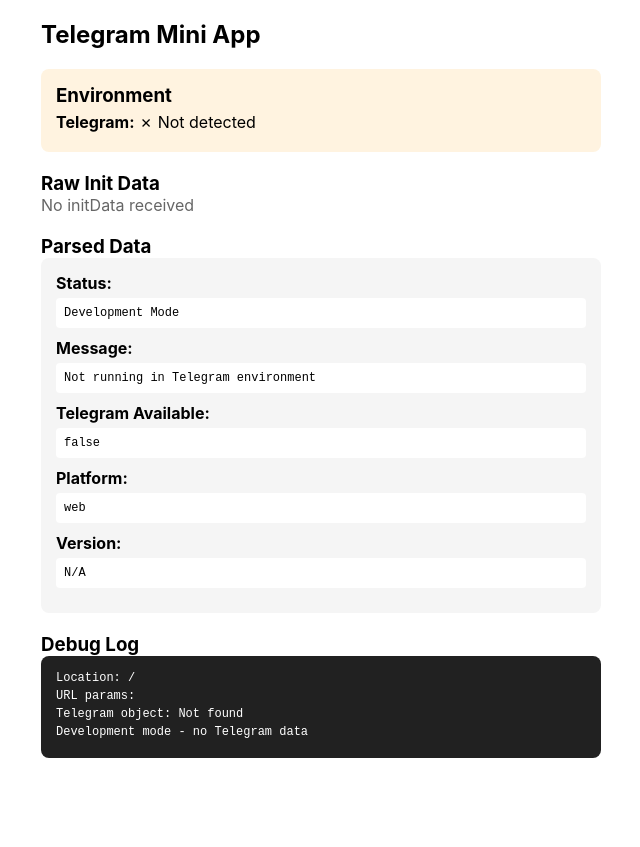
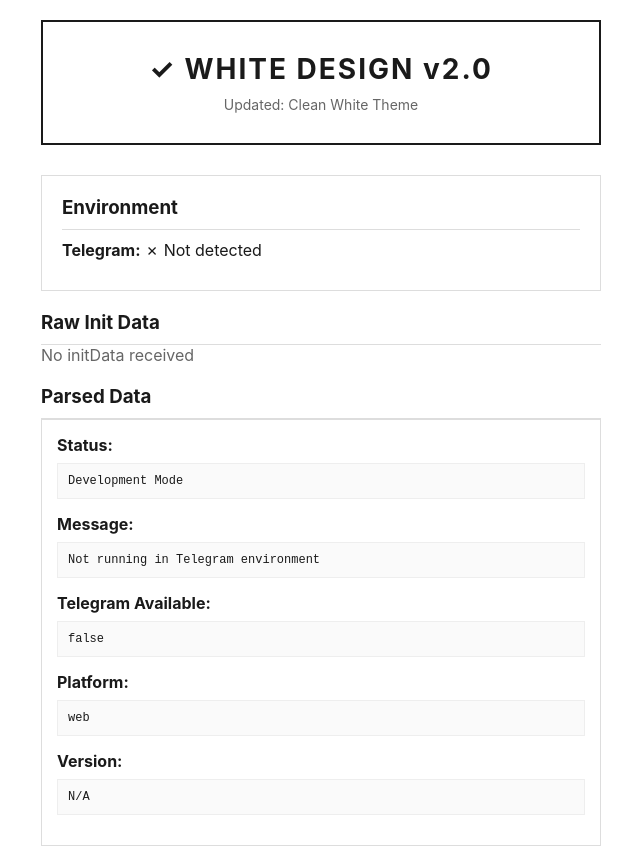
Before and after one commit to Nookler1988/miniapptg2026, a Next.js app: page / in a window 1280 px wide. Shown: the top 847 px of the page, without its empty margins (319-959 px from the left). Before the commit the page ends 800 px from the top, so only its background shows below. Built offline with nearby package versions, Linux system fonts and the light colour scheme.

Commit message:
Update design to white theme
- Changed background to pure white (#ffffff)
- Removed all colored backgrounds, replaced with borders
- Clean minimal design with black text
- Added WHITE DESIGN v2.0 header to indicate update
- Simplified visual hierarchy

```diff
--- a/pages/index.js
+++ b/pages/index.js
@@ -17,7 +17,6 @@
       debugLog.push(`Location: ${window.location.pathname}`);
       debugLog.push(`URL params: ${window.location.search.substring(0, 100)}`);
 
-      // Проверяем наличие Telegram WebApp
       const tg = window.Telegram?.WebApp;
       const hasTelegramObj = !!tg;
 
@@ -29,16 +28,12 @@
         debugLog.push(`Platform: ${tg.platform || 'N/A'}`);
         debugLog.push(`InitData present: ${tg.initData ? 'Yes' : 'No'}`);
 
-        // Инициализируем Telegram WebApp
         try {
           tg.ready();
           debugLog.push('✓ Telegram.WebApp.ready() called');
-
-          // Разворачиваем на полный экран
           tg.expand();
           debugLog.push('✓ Telegram.WebApp.expand() called');
 
-          // Подключаемся к событиям
           tg.onEvent('viewportChanged', (e) => {
             debugLog.push(`Viewport changed: ${JSON.stringify(e)}`);
           });
@@ -47,7 +42,6 @@
           setError(`Telegram init error: ${e.message}`);
         }
 
-        // Пытаемся получить initData из Telegram объекта
         if (tg.initData) {
           debugLog.push('Getting initData from Telegram object');
           processInitData(tg.initData, debugLog, 'Telegram object');
@@ -56,7 +50,6 @@
         }
       }
 
-      // Также проверяем URL параметры (резервный вариант)
       const urlParams = new URLSearchParams(window.location.search);
       const initDataFromUrl = urlParams.get('tgWebAppData');
 
@@ -65,7 +58,6 @@
         processInitData(initDataFromUrl, debugLog, 'URL params');
       }
 
-      // Если никаких данных нет - режим разработки
       if (!initData && !parsedData.user) {
         setParsedData({
           'Status': 'Development Mode',
@@ -87,12 +79,10 @@
     setRawData(data);
 
     try {
-      // НЕ используем decodeURIComponent - URLSearchParams делает это автоматически
       const params = new URLSearchParams(data);
       const parsed = {};
 
       for (const [key, value] of params) {
-        // Пытаемся распарсить JSON значения
         if (key === 'user' || key === 'receiver' || key === 'chat') {
           try {
             parsed[key] = JSON.parse(value);
@@ -130,19 +120,37 @@
         fontFamily: '-apple-system, BlinkMacSystemFont, "Segoe UI", Roboto, Helvetica, Arial, sans-serif',
         maxWidth: '600px',
         margin: '0 auto',
-        backgroundColor: 'var(--tg-theme-bg-color, #ffffff)',
-        color: 'var(--tg-theme-text-color, #000000)',
+        backgroundColor: '#ffffff',
+        color: '#1a1a1a',
         minHeight: '100vh'
       }}>
         <main>
-          <h1 style={{ fontSize: '24px', marginBottom: '20px' }}>Telegram Mini App</h1>
+          <div style={{
+            textAlign: 'center',
+            padding: '30px 20px',
+            border: '2px solid #1a1a1a',
+            marginBottom: '30px',
+            backgroundColor: '#ffffff'
+          }}>
+            <h1 style={{
+              fontSize: '28px',
+              margin: '0 0 10px 0',
+              fontWeight: 'bold',
+              letterSpacing: '2px'
+            }}>✓ WHITE DESIGN v2.0</h1>
+            <p style={{
+              margin: 0,
+              fontSize: '14px',
+              color: '#666'
+            }}>Updated: Clean White Theme</p>
+          </div>
 
           {isLoading && (
             <div style={{
               padding: '20px',
-              backgroundColor: '#e3f2fd',
-              borderRadius: '8px',
-              textAlign: 'center'
+              border: '1px solid #ddd',
+              textAlign: 'center',
+              marginBottom: '20px'
             }}>
               Loading...
             </div>
@@ -151,10 +159,9 @@
           {error && (
             <div style={{
               padding: '15px',
-              backgroundColor: '#ffebee',
-              borderRadius: '8px',
+              border: '1px solid #1a1a1a',
               marginBottom: '20px',
-              color: '#c62828'
+              color: '#1a1a1a'
             }}>
               <strong>Error:</strong> {error}
             </div>
@@ -162,17 +169,16 @@
 
           <div style={{
             marginTop: '20px',
-            backgroundColor: isTelegramEnv ? '#e8f5e9' : '#fff3e0',
-            padding: '15px',
-            borderRadius: '8px',
+            border: '1px solid #ddd',
+            padding: '20px',
             marginBottom: '20px'
           }}>
-            <h3 style={{ marginTop: 0 }}>Environment</h3>
-            <p style={{ margin: '5px 0' }}><strong>Telegram:</strong> {isTelegramEnv ? '✓ Connected' : '✗ Not detected'}</p>
+            <h3 style={{ marginTop: 0, borderBottom: '1px solid #ddd', paddingBottom: '10px' }}>Environment</h3>
+            <p style={{ margin: '10px 0' }}><strong>Telegram:</strong> {isTelegramEnv ? '✓ Connected' : '✗ Not detected'}</p>
             {isTelegramEnv && (
               <>
-                <p style={{ margin: '5px 0' }}><strong>Platform:</strong> {window.Telegram?.WebApp?.platform}</p>
-                <p style={{ margin: '5px 0' }}><strong>Version:</strong> {window.Telegram?.WebApp?.version}</p>
+                <p style={{ margin: '10px 0' }}><strong>Platform:</strong> {window.Telegram?.WebApp?.platform}</p>
+                <p style={{ margin: '10px 0' }}><strong>Version:</strong> {window.Telegram?.WebApp?.version}</p>
               </>
             )}
           </div>
@@ -180,33 +186,32 @@
           {parsedData.user && (
             <div style={{
               marginTop: '20px',
-              backgroundColor: '#f3e5f5',
-              padding: '15px',
-              borderRadius: '8px',
+              border: '1px solid #ddd',
+              padding: '20px',
               marginBottom: '20px'
             }}>
-              <h3 style={{ marginTop: 0 }}>User Info</h3>
-              <p style={{ margin: '5px 0' }}><strong>ID:</strong> {parsedData.user.id}</p>
-              <p style={{ margin: '5px 0' }}><strong>Name:</strong> {parsedData.user.first_name} {parsedData.user.last_name || ''}</p>
+              <h3 style={{ marginTop: 0, borderBottom: '1px solid #ddd', paddingBottom: '10px' }}>User Info</h3>
+              <p style={{ margin: '10px 0' }}><strong>ID:</strong> {parsedData.user.id}</p>
+              <p style={{ margin: '10px 0' }}><strong>Name:</strong> {parsedData.user.first_name} {parsedData.user.last_name || ''}</p>
               {parsedData.user.username && (
-                <p style={{ margin: '5px 0' }}><strong>Username:</strong> @{parsedData.user.username}</p>
+                <p style={{ margin: '10px 0' }}><strong>Username:</strong> @{parsedData.user.username}</p>
               )}
               {parsedData.user.language_code && (
-                <p style={{ margin: '5px 0' }}><strong>Language:</strong> {parsedData.user.language_code}</p>
+                <p style={{ margin: '10px 0' }}><strong>Language:</strong> {parsedData.user.language_code}</p>
               )}
             </div>
           )}
 
-          <div style={{ marginTop: '20px' }}>
-            <h3>Raw Init Data</h3>
+          <div style={{ marginTop: '20px', marginBottom: '20px' }}>
+            <h3 style={{ borderBottom: '1px solid #ddd', paddingBottom: '10px' }}>Raw Init Data</h3>
             {rawData ? (
               <pre style={{
-                backgroundColor: '#f5f5f5',
-                padding: '10px',
-                borderRadius: '8px',
+                border: '1px solid #ddd',
+                padding: '15px',
                 overflowX: 'auto',
                 fontSize: '12px',
-                wordBreak: 'break-all'
+                wordBreak: 'break-all',
+                backgroundColor: '#fafafa'
               }}>
                 {rawData}
               </pre>
@@ -215,24 +220,23 @@
             )}
           </div>
 
-          <div style={{ marginTop: '20px' }}>
-            <h3>Parsed Data</h3>
+          <div style={{ marginTop: '20px', marginBottom: '20px' }}>
+            <h3 style={{ borderBottom: '1px solid #ddd', paddingBottom: '10px' }}>Parsed Data</h3>
             {Object.keys(parsedData).length > 0 ? (
               <div style={{
-                backgroundColor: '#f5f5f5',
-                padding: '15px',
-                borderRadius: '8px'
+                border: '1px solid #ddd',
+                padding: '15px'
               }}>
                 {Object.entries(parsedData).map(([key, value]) => (
-                  <div key={key} style={{ marginBottom: '10px' }}>
+                  <div key={key} style={{ marginBottom: '15px' }}>
                     <strong>{key}:</strong>
                     <pre style={{
-                      margin: '5px 0 0 0',
+                      margin: '8px 0 0 0',
                       fontSize: '12px',
-                      backgroundColor: '#fff',
-                      padding: '8px',
-                      borderRadius: '4px',
-                      overflowX: 'auto'
+                      border: '1px solid #eee',
+                      padding: '10px',
+                      overflowX: 'auto',
+                      backgroundColor: '#fafafa'
                     }}>
                       {typeof value === 'object' ? JSON.stringify(value, null, 2) : String(value)}
                     </pre>
@@ -245,17 +249,16 @@
           </div>
 
           <div style={{ marginTop: '20px' }}>
-            <h3>Debug Log</h3>
+            <h3 style={{ borderBottom: '1px solid #ddd', paddingBottom: '10px' }}>Debug Log</h3>
             <div style={{
-              backgroundColor: '#212121',
-              color: '#fff',
+              border: '1px solid #ddd',
               padding: '15px',
-              borderRadius: '8px',
               fontSize: '12px',
-              fontFamily: 'monospace'
+              fontFamily: 'monospace',
+              backgroundColor: '#fafafa'
             }}>
               {debugInfo.map((info, index) => (
-                <div key={index} style={{ marginBottom: '4px' }}>
+                <div key={index} style={{ marginBottom: '6px', color: '#444' }}>
                   {info}
                 </div>
               ))}
```
